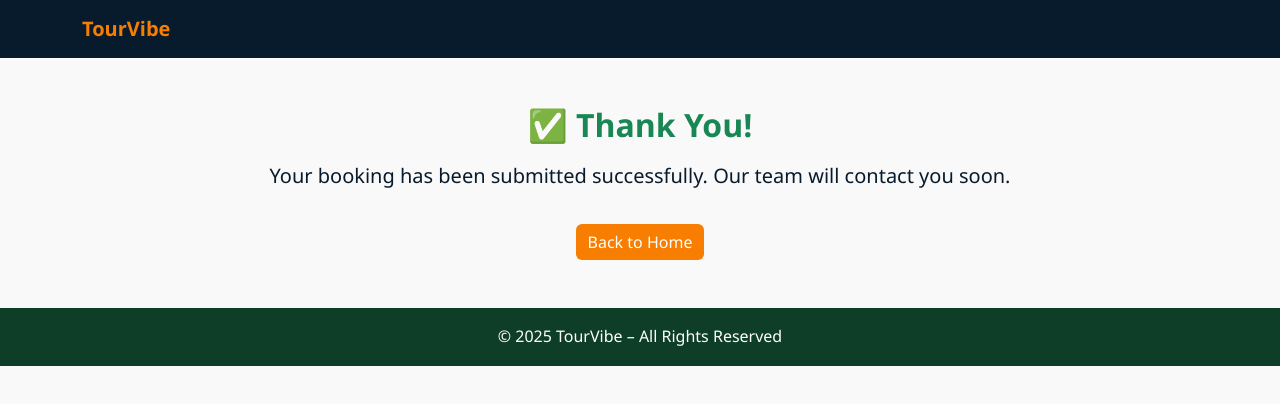
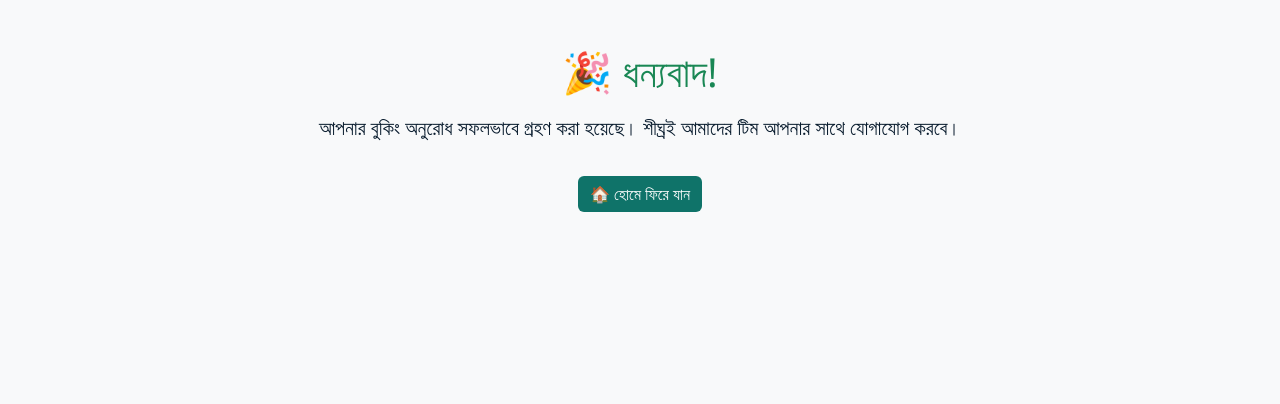
Before and after one commit to Ekramul05552/tourvibe-website, a plain HTML site: page thankyou.html in a window 1280 px wide. Drawn offline with nearby package versions, Linux system fonts and the light colour scheme.

Commit message:
Update thankyou.html

```diff
--- a/thankyou.html
+++ b/thankyou.html
@@ -1,44 +1,20 @@
 <!DOCTYPE html>
-<html lang="en">
+<html lang="bn">
 <head>
   <meta charset="UTF-8">
   <meta name="viewport" content="width=device-width, initial-scale=1.0">
-  <title>Thank You – TourVibe</title>
+  <title>ধন্যবাদ – TourVibe</title>
   <link href="https://cdn.jsdelivr.net/npm/bootstrap@5.3.2/dist/css/bootstrap.min.css" rel="stylesheet">
   <link rel="stylesheet" href="style.css">
-  <!-- Google tag (gtag.js) -->
-<script async src="https://www.googletagmanager.com/gtag/js?id=G-4SHDYH4FT7"></script>
-<script>
-  window.dataLayer = window.dataLayer || [];
-  function gtag(){dataLayer.push(arguments);}
-  gtag('js', new Date());
+</head>
+<body class="bg-light text-center">
 
-  gtag('config', 'G-4SHDYH4FT7');
-</script>
-</head>
-<body>
+  <div class="container py-5">
+    <h1 class="text-success mb-3">🎉 ধন্যবাদ!</h1>
+    <p class="lead">আপনার বুকিং অনুরোধ সফলভাবে গ্রহণ করা হয়েছে।
+      শীঘ্রই আমাদের টিম আপনার সাথে যোগাযোগ করবে।</p>
+    <a href="index.html" class="btn btn-success mt-3">🏠 হোমে ফিরে যান</a>
+  </div>
 
-<!-- Navbar -->
-<nav class="navbar navbar-expand-lg navbar-dark sticky-top">
-  <div class="container">
-    <a class="navbar-brand" href="index.html">TourVibe</a>
-  </div>
-</nav>
-
-<!-- Thank You Message -->
-<section class="py-5 text-center">
-  <div class="container">
-    <h2 class="fw-bold text-success mb-3">✅ Thank You!</h2>
-    <p class="lead">Your booking has been submitted successfully. Our team will contact you soon.</p>
-    <a href="index.html" class="btn btn-primary mt-3">Back to Home</a>
-  </div>
-</section>
-
-<!-- Footer -->
-<footer class="text-white text-center py-3">
-  <p class="mb-0">© 2025 TourVibe – All Rights Reserved</p>
-</footer>
-
-<script src="https://cdn.jsdelivr.net/npm/bootstrap@5.3.2/dist/js/bootstrap.bundle.min.js"></script>
 </body>
 </html>
```
